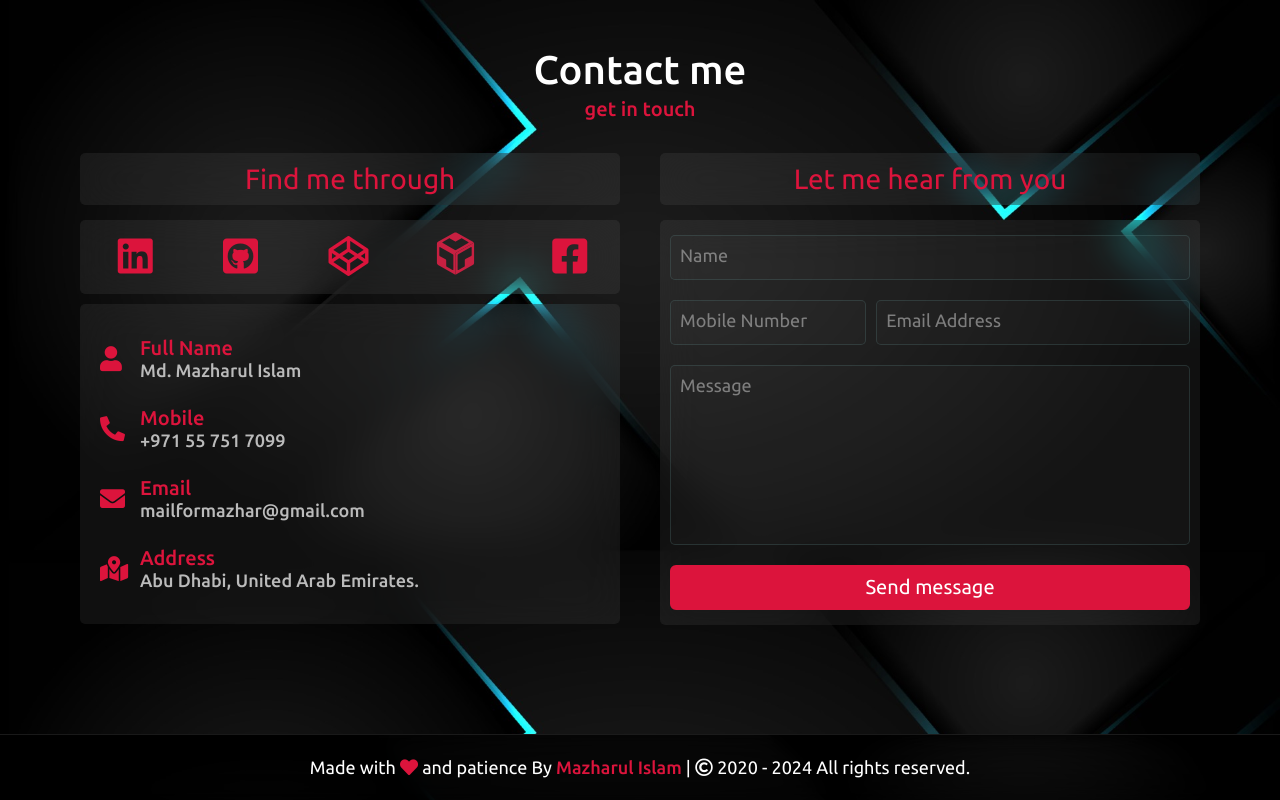
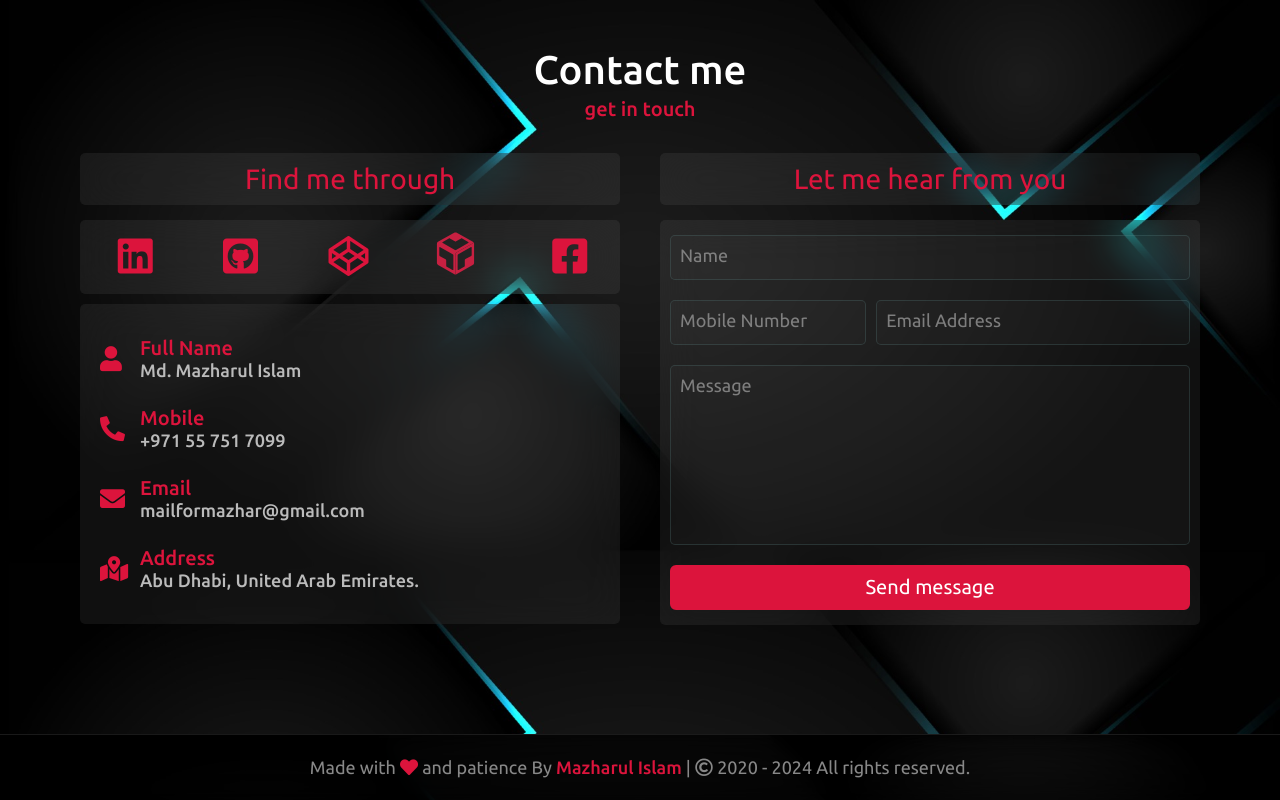
Before and after one commit to Maaazhar/maaazhar.github.io, a React (Vite) app: page / in a window 1280 px wide. Shown: the part 6061-6861 px from the top of the page. Built offline with nearby package versions, Linux system fonts and the light colour scheme.

Commit message:
updating over all issues-26

```diff
--- a/src/components/Footer/Footer.css
+++ b/src/components/Footer/Footer.css
@@ -10,6 +10,7 @@ footer {
 footer p {
     padding: 2px 5px;
     font: 400 18px 'Ubuntu', sans-serif;
+    color: #888;
 
 }
 
--- a/src/components/Footer/Footer.jsx
+++ b/src/components/Footer/Footer.jsx
@@ -5,8 +5,7 @@ const Footer = () => {
     return (
         <div className="footer">
             <footer>
-                <p>Made with <i className="fas fa-heart" ></i> and patience By <a href="https://mazharul-islam.web.app/">Mazharul Islam</a> | <span
-                    className="far fa-copyright"></span> 2020 - {currentYear} All rights reserved.
+                <p>Made with <i className="fas fa-heart" ></i> and patience By <a href="https://mazharul-islam.web.app/" target="_blank">Mazharul Islam</a> | <i className="far fa-copyright"></i> 2020 - {currentYear} All rights reserved.
                 </p>
             </footer>
         </div>
```
